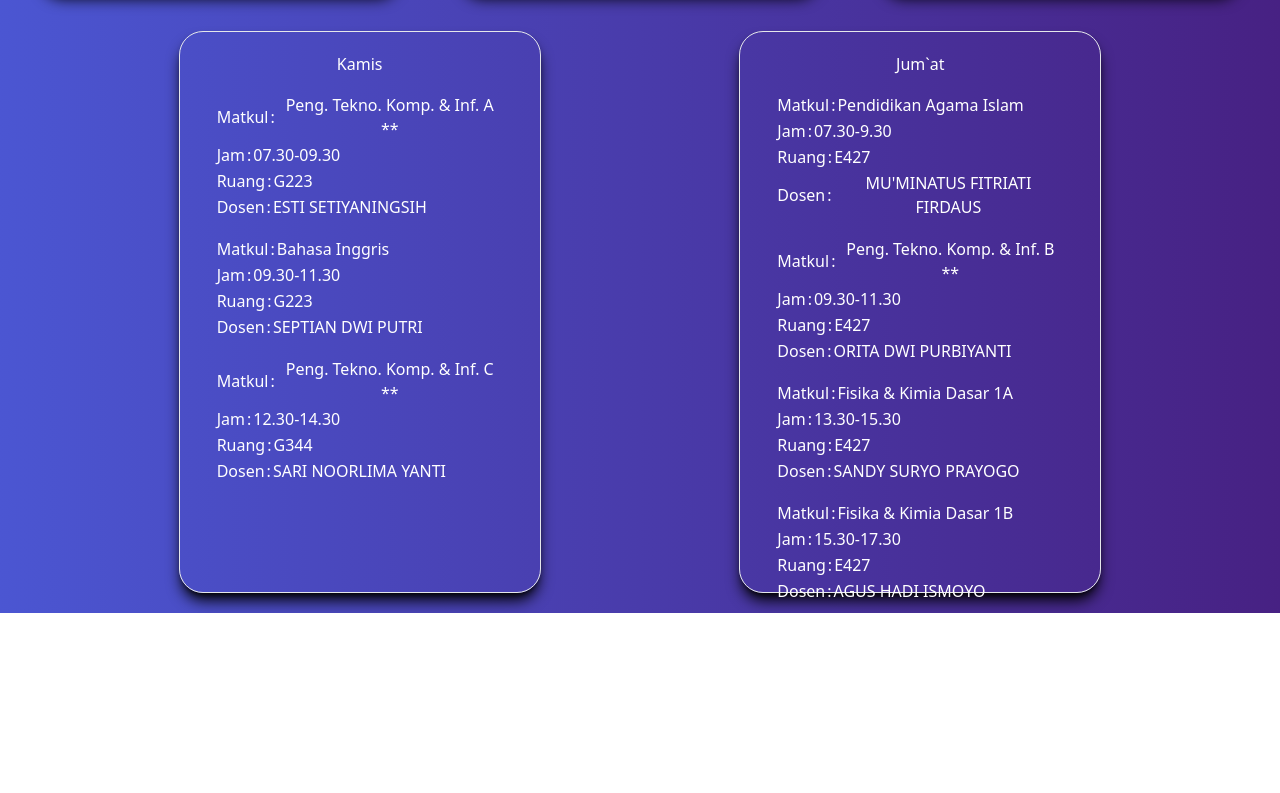
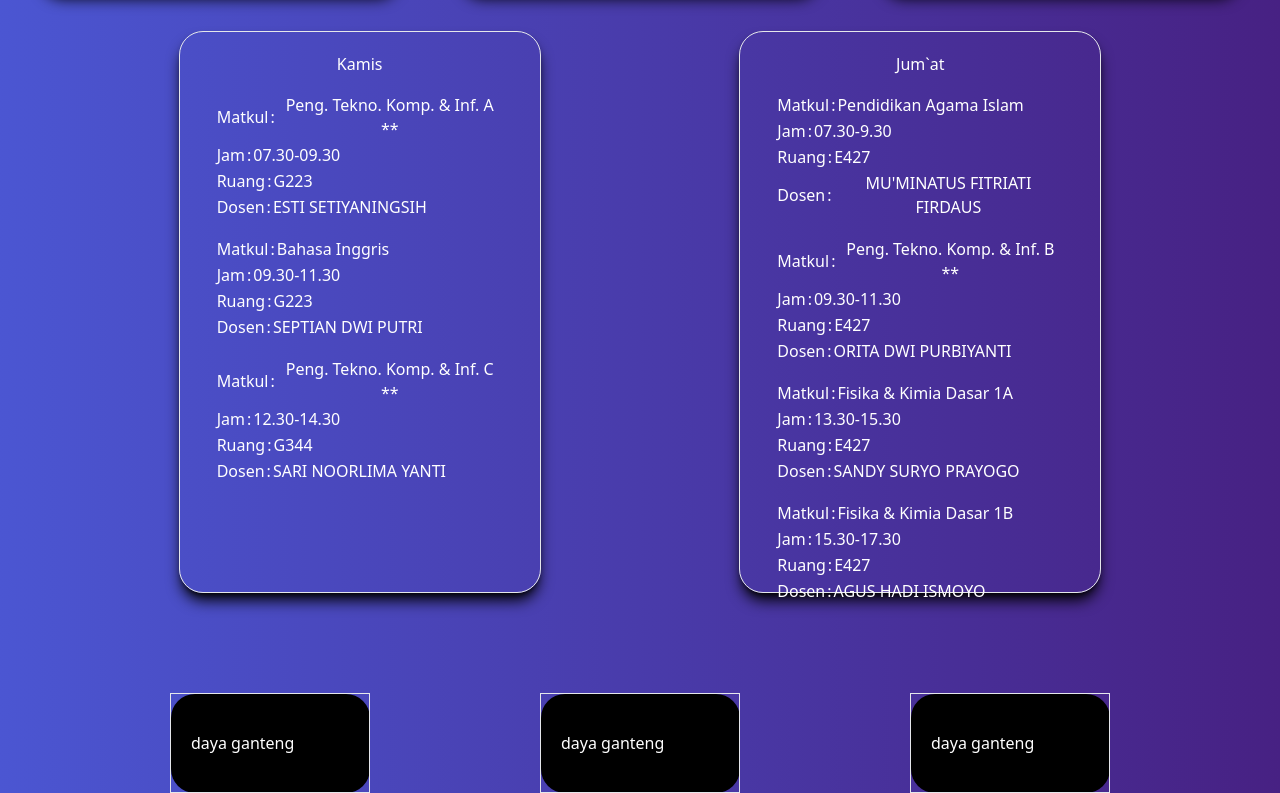
Before and after one commit to naufal03/project-kelas, a React (Vite) app: page / in a window 1280 px wide. Shown: the part 1431-2224 px from the top of the page. Before the commit the page ends 2044 px from the top, so only its background shows below. Built offline with nearby package versions, Linux system fonts and the light colour scheme.

Commit message:
testing testing22

```diff
--- a/src/components/Menu.jsx
+++ b/src/components/Menu.jsx
@@ -169,6 +169,9 @@ export const Menu = () => {
 							);
 						})}
 					</div>
+						<div id='Tugass' className=' pt-20'>
+							<Tugas/>
+						</div>
 				</section>
 			</div>
 		</>
--- a/src/components/Tugas.jsx
+++ b/src/components/Tugas.jsx
@@ -1,10 +1,31 @@
 import React from 'react'
 
 const Tugas = () => {
+
   return (
-    <section className='contianer mx-auto'>
-        <div className=' flex justify-center'>
-            <h1 className=' text-4xl'>farhan</h1>
+    <section className=''>
+        <div className='contianer mx-auto flex justify-evenly w-full h-full'>
+            <table className=' w-[200px] h-[100px]'>
+                <tr className=''>
+                  <td className="  border rounded-3xl m-5 box-content p-5 bg-black">
+                    <h1>daya ganteng</h1>
+                  </td>
+                </tr>
+            </table>
+            <table className=' w-[200px] h-[100px]'>
+                <tr className=''>
+                  <td className="  border  rounded-3xl m-5 box-content p-5 bg-black">
+                    <h1>daya ganteng</h1>
+                  </td>
+                </tr>
+            </table>
+            <table className=' w-[200px] h-[100px]'>
+                <tr className=''>
+                  <td className="  border  rounded-3xl m-5 box-content p-5 bg-black">
+                    <h1>daya ganteng</h1>
+                  </td>
+                </tr>
+            </table>
         </div>
     </section>
   )
```
